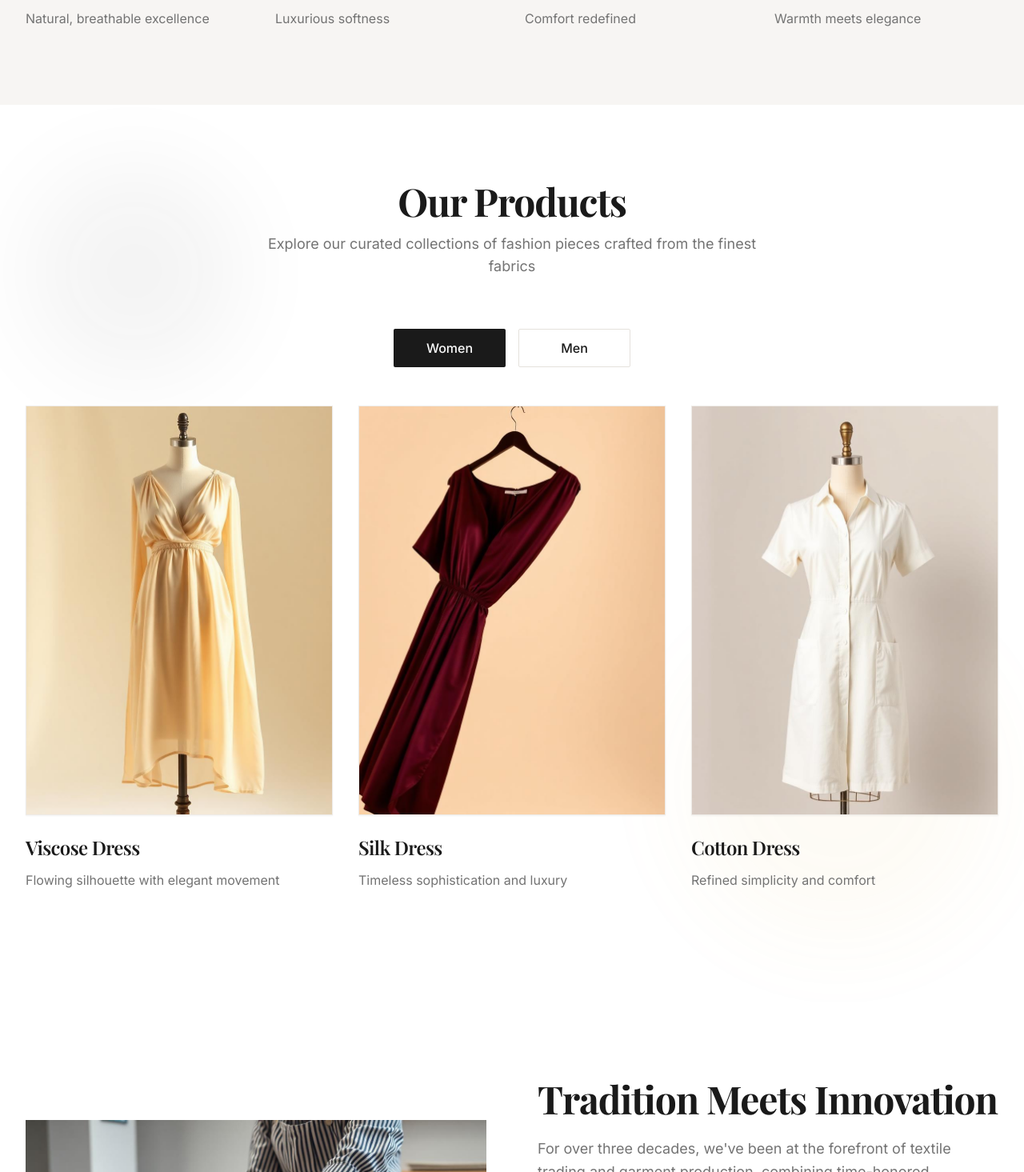
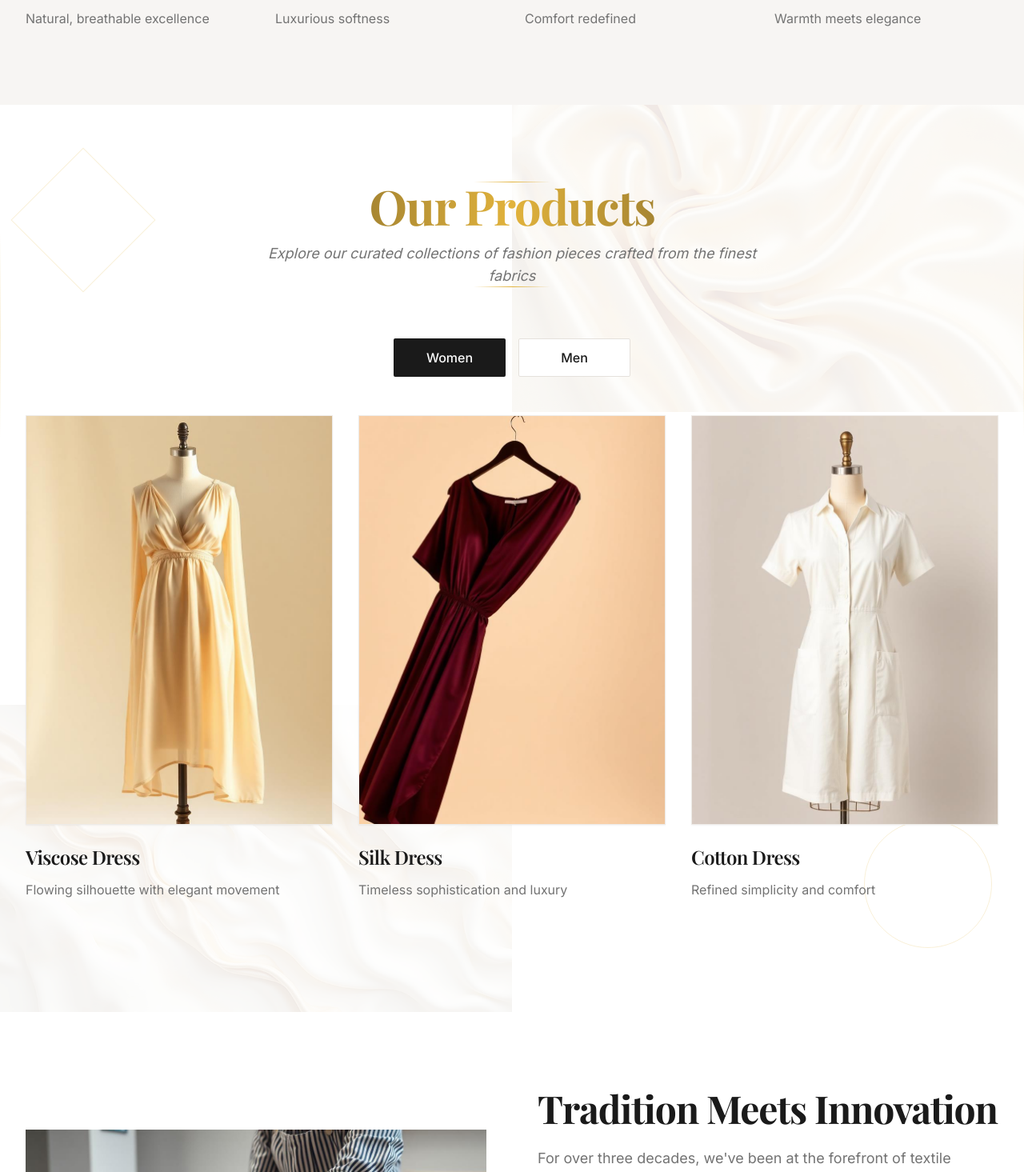
Before and after one commit to hamidkacem4/luxa-weave-studio, a React (Vite) app: page / in a window 1280 px wide. Shown: the part 1405-2870 px from the top of the page at 80% size. Built offline with nearby package versions, Linux system fonts and the light colour scheme; the HTML template or start-up script is replaced by a standard one.

Commit message:
Enhance women products visuals
Add fashion-style images and advanced styling to Women products, including decorative textures, magazine-like overlays, and hover effects to create a more luxurious, fashion-forward presentation.

```diff
--- a/src/components/Products.tsx
+++ b/src/components/Products.tsx
@@ -6,6 +6,8 @@ import productMenCotton from "@/assets/product-men-cotton.jpg";
 import productWomenViscose from "@/assets/product-women-viscose.jpg";
 import productWomenSilk from "@/assets/product-women-silk.jpg";
 import productWomenCotton from "@/assets/product-women-cotton.jpg";
+import fashionTexture1 from "@/assets/fashion-texture-1.jpg";
+import fashionTexture2 from "@/assets/fashion-texture-2.jpg";
 
 const menProducts = [
   {
@@ -62,19 +64,39 @@ const Products = () => {
 
   return (
     <section className="py-24 bg-background relative overflow-hidden">
-      {/* Decorative background elements */}
-      <div className="absolute inset-0 opacity-5">
-        <div className="absolute top-20 left-10 w-64 h-64 bg-primary rounded-full blur-3xl" />
-        <div className="absolute bottom-20 right-10 w-96 h-96 bg-gold-dark rounded-full blur-3xl" />
+      {/* Fashion texture backgrounds */}
+      <div className="absolute inset-0 opacity-10">
+        <img
+          src={activeTab === "women" ? fashionTexture1 : fashionTexture2}
+          alt=""
+          className="absolute top-0 right-0 w-1/2 h-96 object-cover animate-fade-in"
+        />
+        <img
+          src={activeTab === "women" ? fashionTexture2 : fashionTexture1}
+          alt=""
+          className="absolute bottom-0 left-0 w-1/2 h-96 object-cover animate-fade-in"
+        />
+      </div>
+
+      {/* Decorative fashion elements */}
+      <div className="absolute inset-0 pointer-events-none">
+        <div className="absolute top-40 left-0 w-px h-64 bg-gradient-to-b from-transparent via-gold-dark to-transparent opacity-20" />
+        <div className="absolute top-40 right-0 w-px h-64 bg-gradient-to-b from-transparent via-gold-dark to-transparent opacity-20" />
+        <div className="absolute top-20 left-10 w-32 h-32 border border-gold-dark/20 rotate-45" />
+        <div className="absolute bottom-20 right-10 w-40 h-40 border border-gold-dark/20 rounded-full" />
       </div>
 
       <div className="container relative z-10">
         {/* Section Header */}
-        <div className="mb-16 text-center fade-in-up">
-          <h2 className="mb-4 text-5xl font-bold tracking-tight">Our Products</h2>
-          <p className="mx-auto max-w-2xl text-lg text-muted-foreground">
+        <div className="mb-16 text-center fade-in-up relative">
+          <div className="absolute top-0 left-1/2 -translate-x-1/2 w-24 h-px bg-gradient-to-r from-transparent via-gold-dark to-transparent mb-8" />
+          <h2 className="mb-4 text-6xl font-bold tracking-tight bg-gradient-to-r from-foreground via-gold-dark to-foreground bg-clip-text text-transparent">
+            Our Products
+          </h2>
+          <p className="mx-auto max-w-2xl text-lg text-muted-foreground italic">
             Explore our curated collections of fashion pieces crafted from the finest fabrics
           </p>
+          <div className="absolute bottom-0 left-1/2 -translate-x-1/2 w-24 h-px bg-gradient-to-r from-transparent via-gold-dark to-transparent mt-8" />
         </div>
 
         {/* Category Tabs */}
```
Also changed, not shown: src/assets/fashion-texture-1.jpg (added), src/assets/fashion-texture-2.jpg (added).
